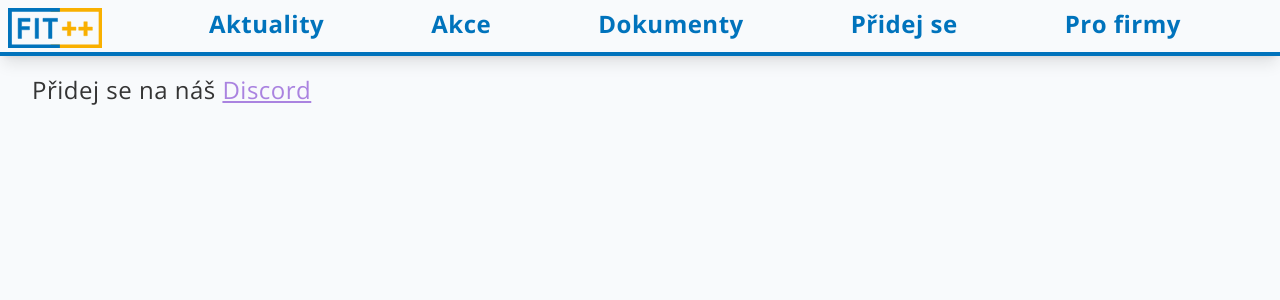
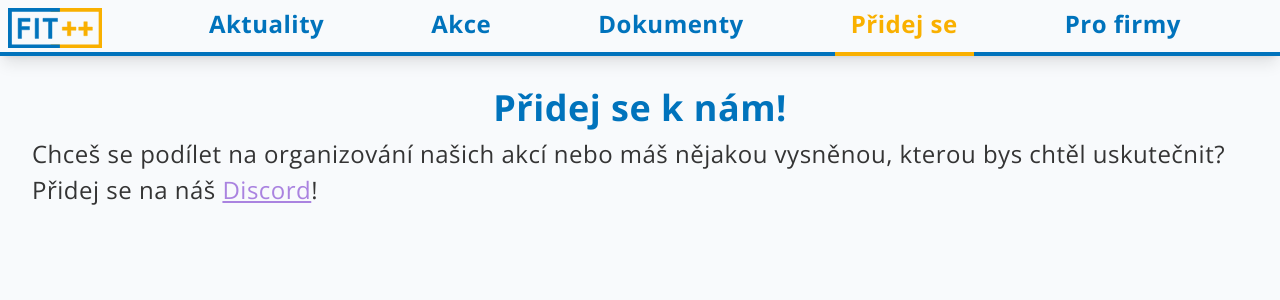
Before and after one commit to klubFITpp/klubfitpp, a Jekyll site: the page built from pages/pridejse.md, in a window 1280 px wide. Shown: the top 300 px of the page. Built offline with Jekyll 4.4.1, drawn with Linux system fonts in a browser that asks for light colours.

Commit message:
placeholder text

```diff
--- a/pages/pridejse.md
+++ b/pages/pridejse.md
@@ -1,7 +1,10 @@
 ---
 layout: page
-title: Přidej se k nám
+title: Přidej se
 permalink: /pridejse
 ---
 
-Přidej se na náš [Discord](https://discord.gg/2Bh93cXGJ3)
+# Přidej se k nám!
+
+Chceš se podílet na organizování našich akcí nebo máš nějakou vysněnou, kterou bys chtěl uskutečnit?
+Přidej se na náš [Discord](https://discord.gg/2Bh93cXGJ3)!
```
